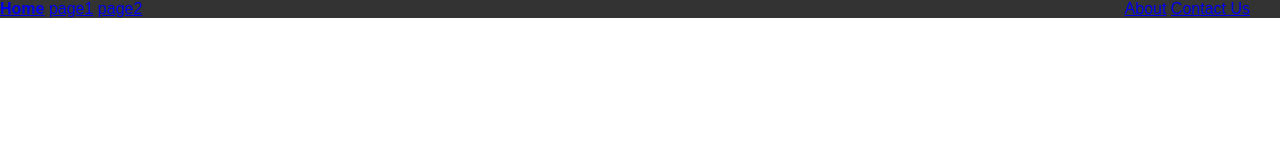
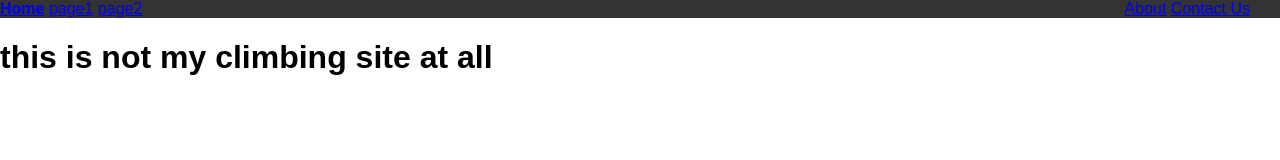
Before and after one commit to AlexSzcz/ClimbingSite, a plain HTML site: page page2.html in a window 1280 px wide. Drawn offline with Linux system fonts and the light colour scheme.

Commit message:
file to merge for merge conflict

```diff
--- a/page2.html
+++ b/page2.html
@@ -14,5 +14,6 @@
                 <a href="./Contact.html">Contact Us</a>
             </div>
         </ul>
+        <h1>this is not my climbing site at all</h1>
     </body>
 </html>
```
